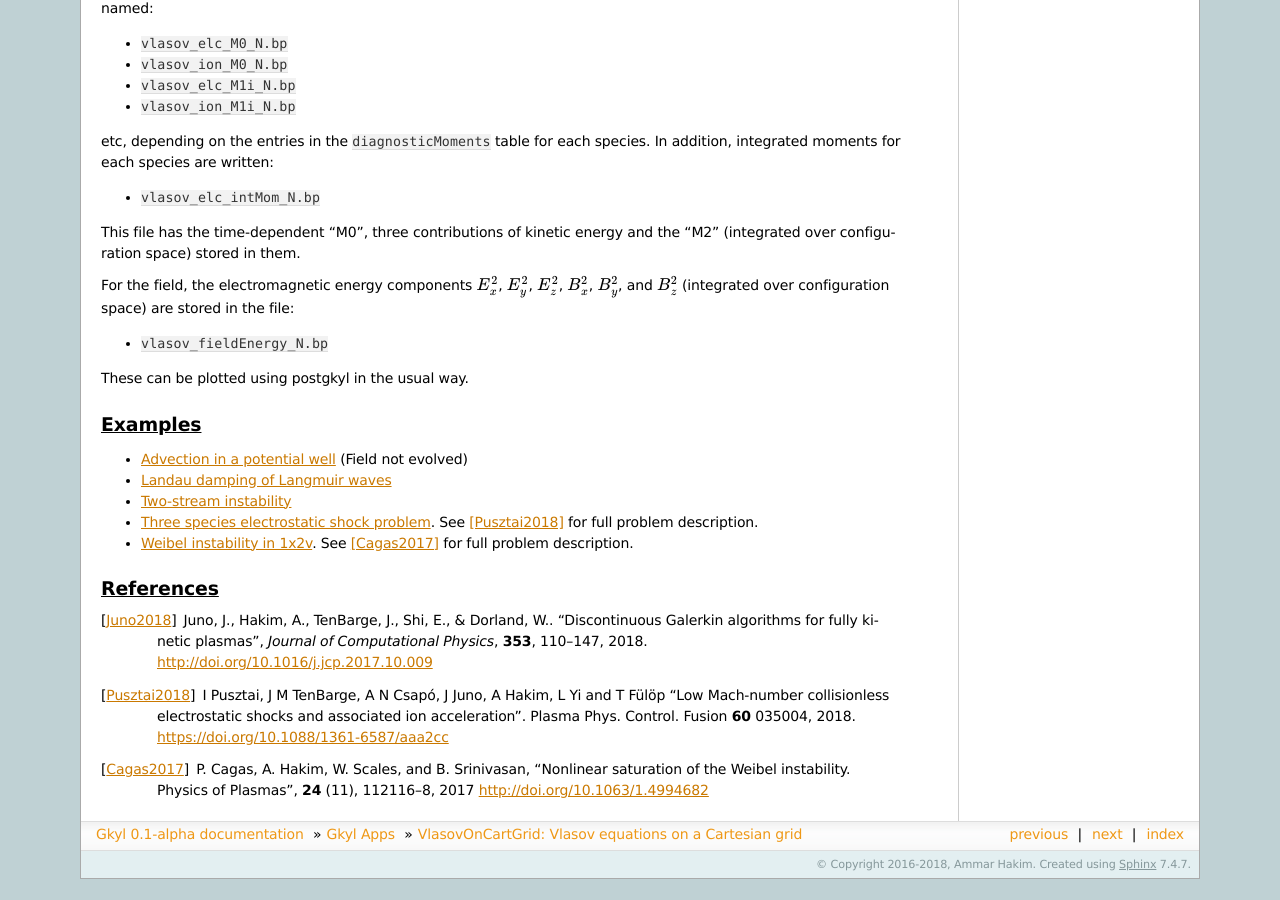
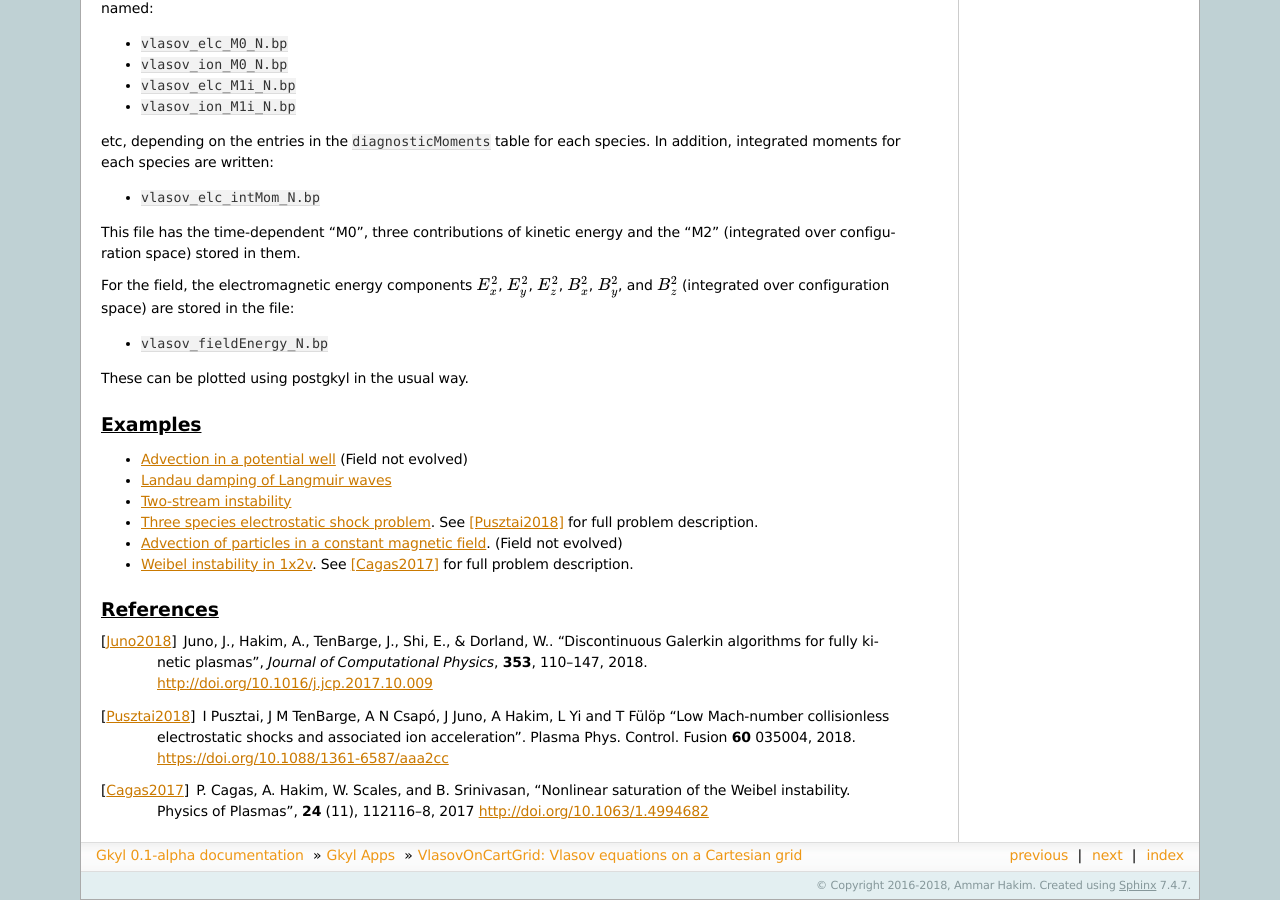
Before and after one commit to ammarhakim/gkyl-doc, a Sphinx documentation site: the page built from source/gkyl/VlasovOnCartGrid.rst, in a window 1280 px wide and 900 px high, scrolled down 4413 px. Built offline with Sphinx 7.4.7, drawn with Linux system fonts in a browser that asks for light colours; before the commit the page ends 5292 px from its top, so only the background shows below that.

Commit message:
Updates to docs

```diff
--- a/source/gkyl/VlasovOnCartGrid.rst
+++ b/source/gkyl/VlasovOnCartGrid.rst
@@ -389,6 +389,8 @@ Examples
 - :doc:`Two-stream instability <es-two-stream>`
 - :doc:`Three species electrostatic shock problem
   <al-ion-es-shock>`. See [Pusztai2018]_ for full problem description.
+- :doc:`Advection of particles in a constant magnetic field
+  <adv-const-mag>`. (Field not evolved)
 - :doc:`Weibel instability in 1x2v <weibel-1x2v>`. See [Cagas2017]_
   for full problem description.
 
--- /dev/null
+++ b/source/gkyl/adv-const-mag.rst
@@ -0,0 +1,2 @@
+.. literalinclude:: c2-mag-1x2v.lua
+  :language: lua
```
Also changed, not shown: 1 other file.
